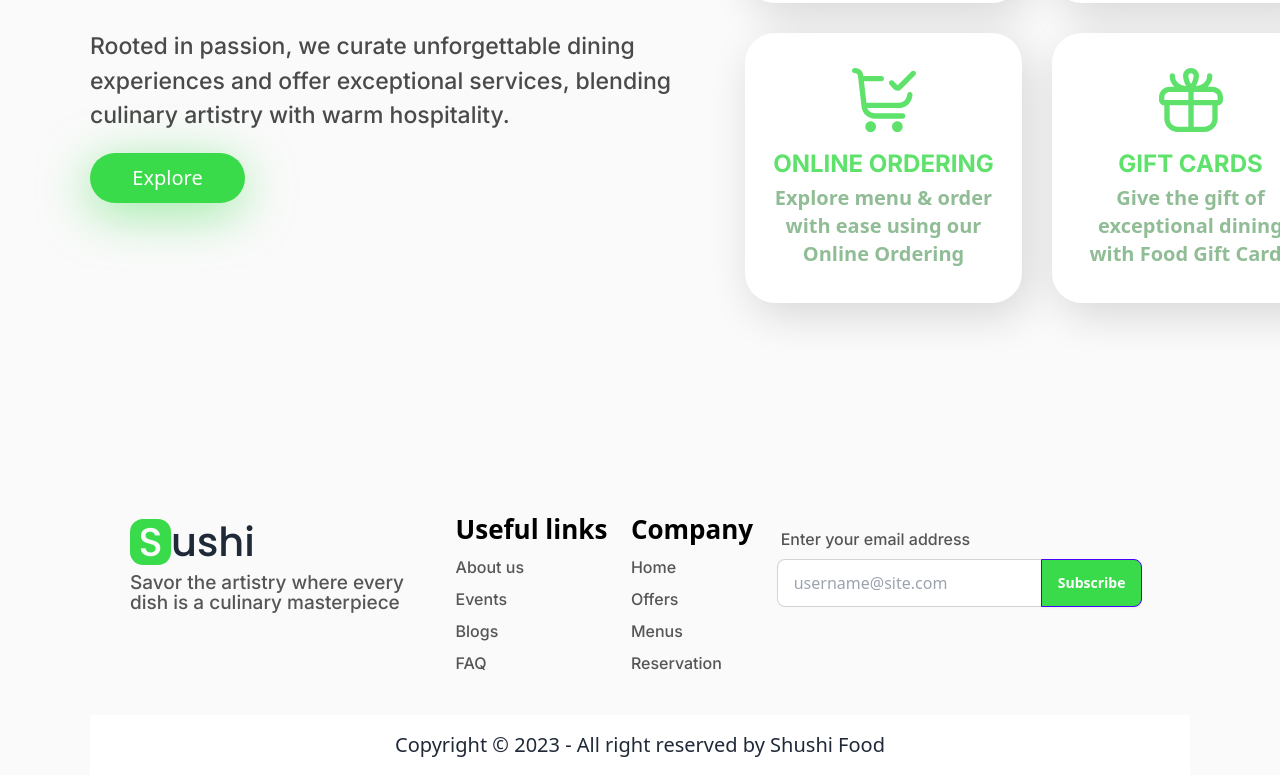
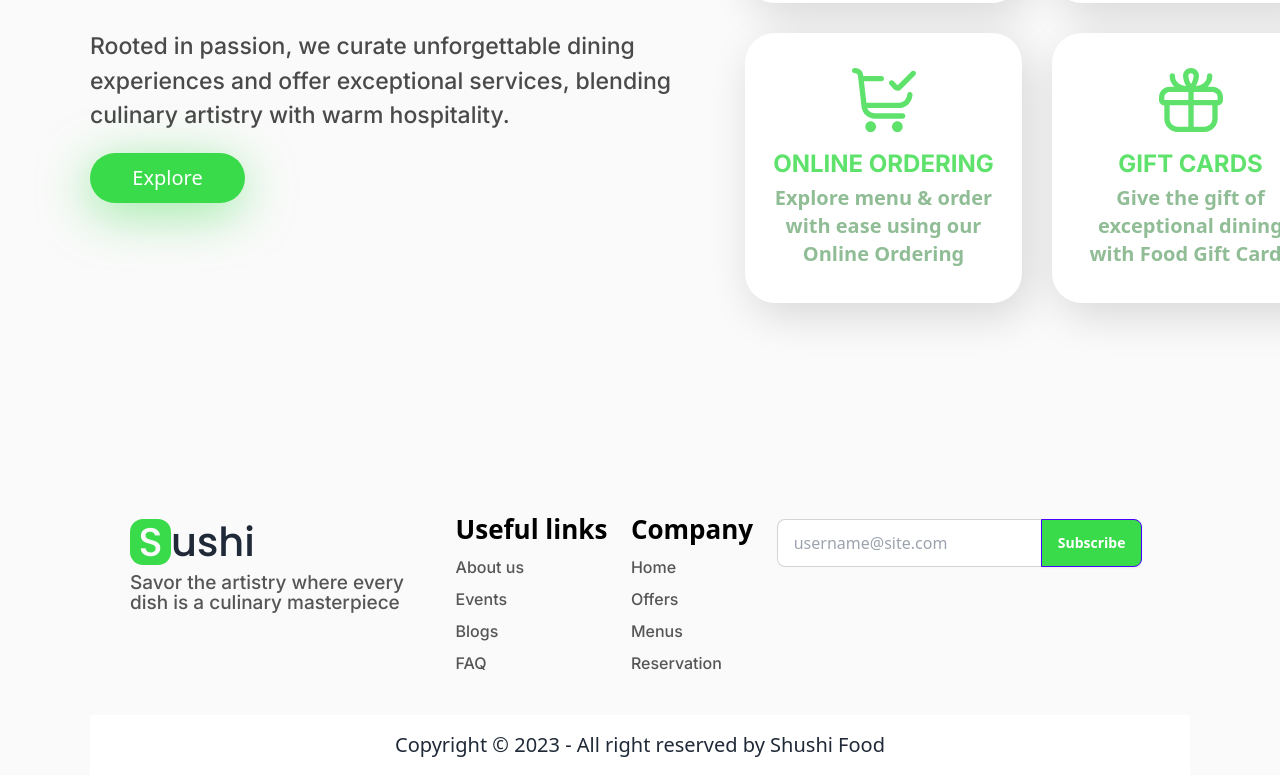
Before and after one commit to Maxwell011/sushi-experience, a React (Vite) app: page / in a window 1280 px wide. Shown: the part 2854-3629 px from the top of the page. Built offline with nearby package versions, Linux system fonts and the light colour scheme.

Commit message:
Commented header for subscribe

```diff
--- a/src/components/Footer.tsx
+++ b/src/components/Footer.tsx
@@ -54,11 +54,11 @@ const Footer = () => {
             Contact Us
           </header> */}
           <fieldset className='form-control w-80'>
-            <label className='label'>
+            {/* <label className='label'>
               <span className='label-text text-[#555] text-base font-inter font-medium'>
                 Enter your email address
               </span>
-            </label>
+            </label> */}
             <div className='join'>
               <input
                 type='text'
```
